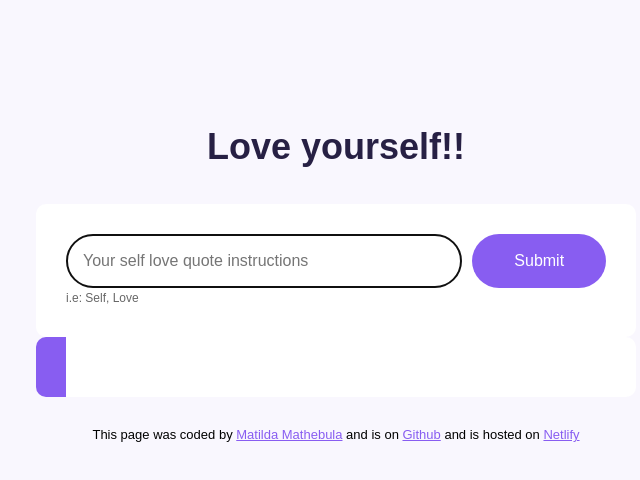
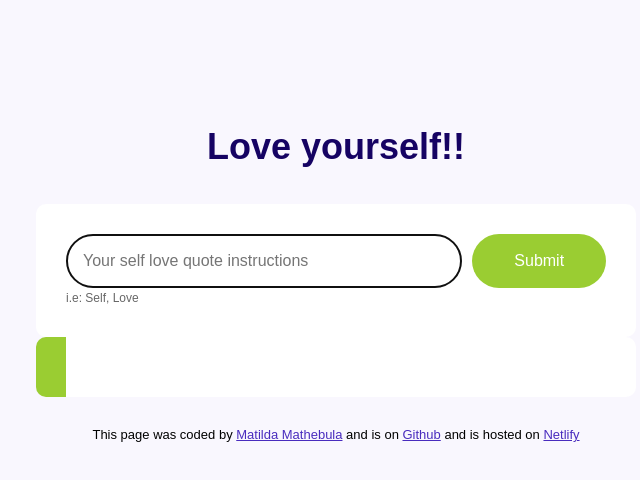
Before and after one commit to Matildamathebula/self-love-quotes, a plain HTML site: page index.html in a window 1280 px wide. Shown: the whole page, without its empty margins (304-944 px from the left). Drawn offline with nearby package versions, Linux system fonts and the light colour scheme.

Commit message:
updated css colors

```diff
--- a/styles.css
+++ b/styles.css
@@ -3,7 +3,7 @@ body{
     font-family: Arial, Helvetica, sans-serif;
 }
 a{
-    color: #885df1;
+    color: #492cbe;
 }
 .container{
     margin: 120px auto;
@@ -17,7 +17,7 @@ h1{
     font-weight: 800;
     font-size: 36px;
     line-height: 1.5;
-    color: #272044;
+    color: #160363;
 }
 
 form{
@@ -27,7 +27,7 @@ form{
 .button{
     padding: 14px 24px;
     margin-left: 10px;
-    background: #885df1;
+    background: yellowgreen;
     color: white;
     border: none;
     width: 150px;
@@ -36,7 +36,7 @@ form{
 }
 .instruction{
     padding:16px;
-    border: 1px solid rgba(39, 33, 66, 0.5);
+    border: 1px solid yellowgreen;
     width: 80%;
     font-size: 16px;
     border-radius: 50px;
@@ -48,7 +48,7 @@ form{
     background-color: white;
     padding: 30px;
     line-height: 24px;
-    border-left: 30px solid #885df1;
+    border-left: 30px solid yellowgreen;
     box-shadow: 0px, 4px, 30px, 0px rgba(39, 33,66,0.3);
 }
 footer{text-align: center;
```
